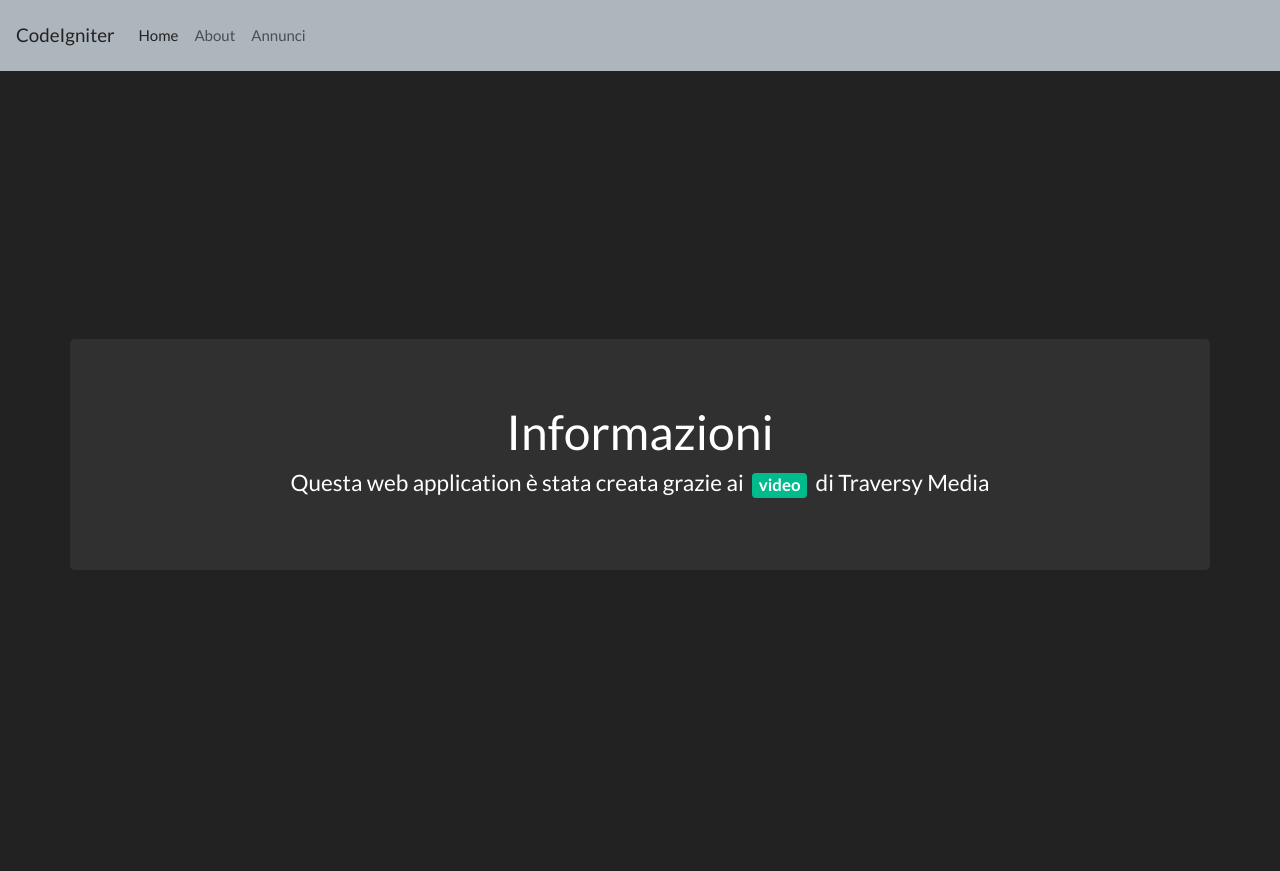
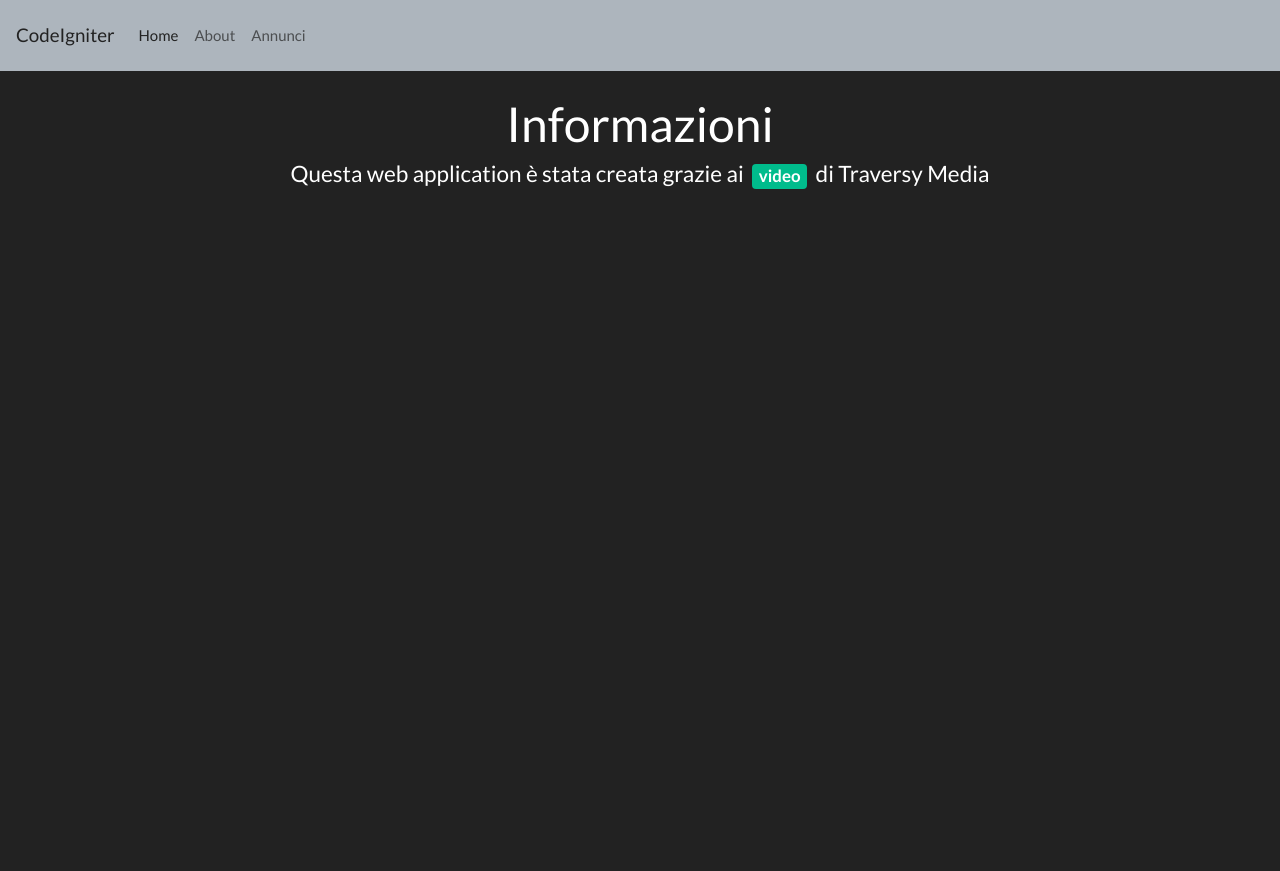
Before and after one commit to DiegoMartignoni/InfoDisplay, a CodeIgniter app: page /database/ in a window 1280 px wide. After the commit the page ends 189 px from the top, so only its background shows below. Run offline with CodeIgniter, Linux system fonts and the light colour scheme; some libraries are stand-ins or nearby versions.

Commit message:
inseriti gli annunci, miglioramento grafico tramite cards personalizzati

```diff
--- a/application/views/templates/header.php
+++ b/application/views/templates/header.php
@@ -30,5 +30,5 @@
       </div>
     </nav>
 
-    <div class="d-flex justify-content-center w-100 h-100">
-    	<div class="align-self-center container jumbotron">
+    <div class="d-flex justify-content-center mt-4">
+    	<div class="align-self-center container">
```
Also changed, not shown: application/views/posts/index.php (+13 -0 lines).
